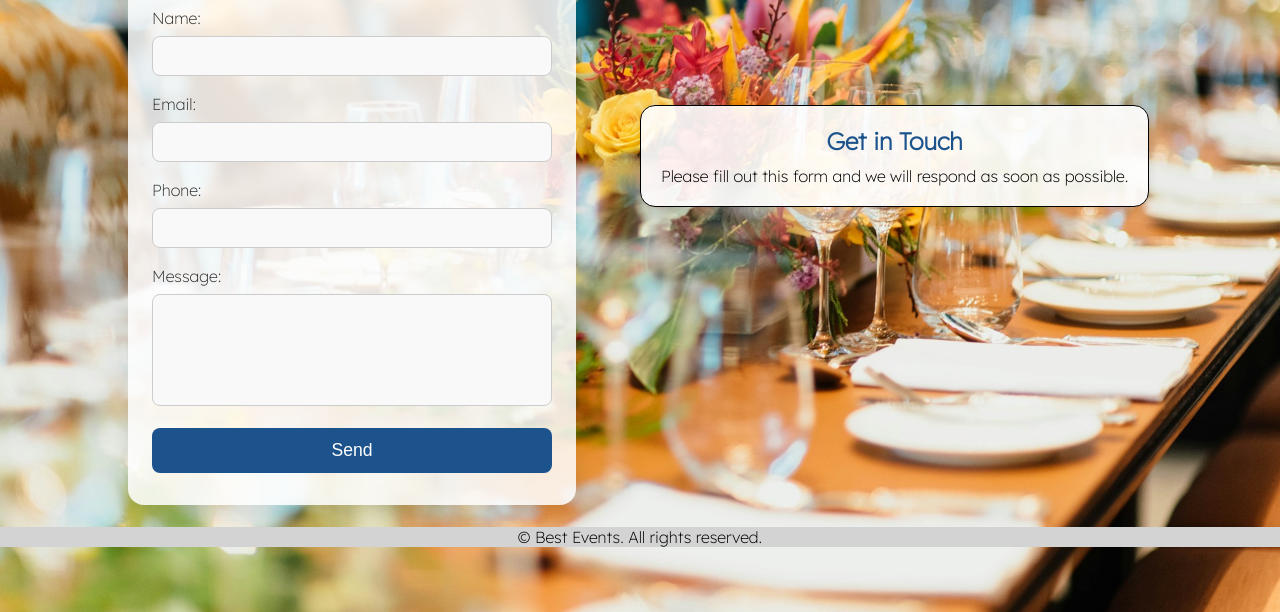
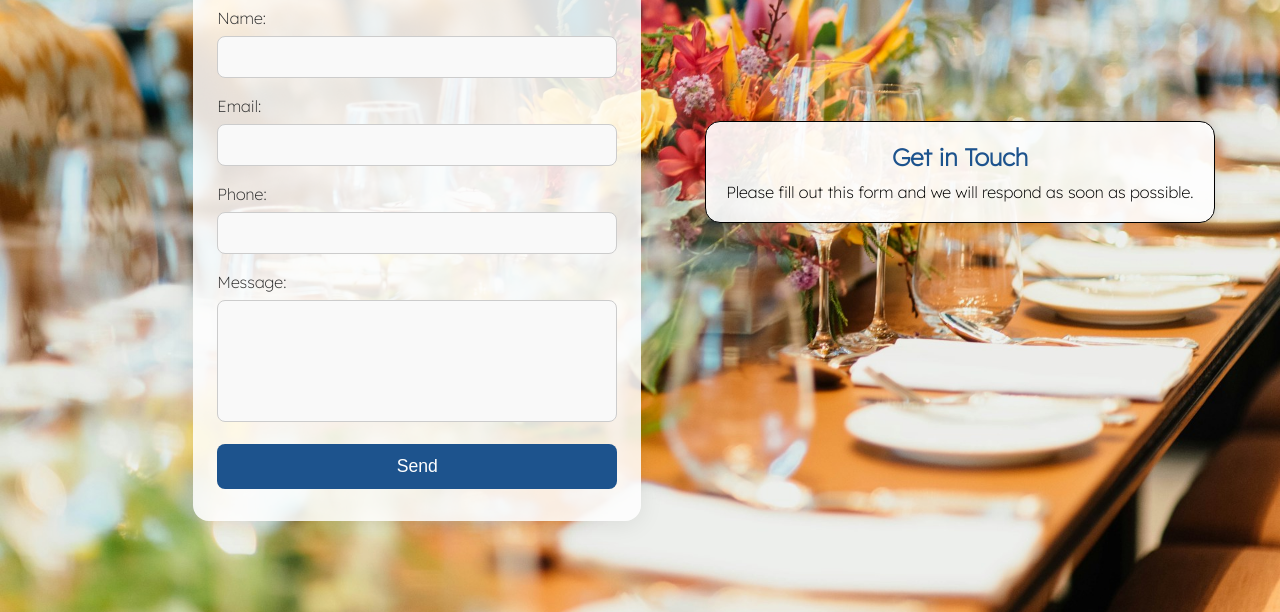
Before and after one commit to hayden16-html/B-E, a plain HTML site: page contact.html in a window 1280 px wide. Shown: the part 188-800 px from the top of the page. Drawn offline with Linux system fonts and the light colour scheme.

Commit message:
I have removed the footer and made some optimizations to the contact page.

```diff
--- a/contact.css
+++ b/contact.css
@@ -3,8 +3,7 @@
     margin: 0;
 }
 
-/*============================================== scroll ==================================================*/
-
+/*============================================== body ==================================================*/
 
 
 /*============================================== Nav bar =================================================*/
@@ -75,18 +74,25 @@ html, body {
 }
 
 body {
+    display: flex;
+    flex-direction: column;
     font-family: 'lexend';
     min-height: 100vh;
     background-image: url(assets/set\ dining\ table.jpg);
     background-size: cover;
     background-repeat: no-repeat;
     background-position: center;
-    justify-content: center;
+    justify-content: flex-start;
     align-items: center;
     text-align: center;
 }
 
-
+main {
+    flex: 1;
+    display: flex;
+    flex-direction: column;
+    justify-content: flex-start;
+}
 
 /*============================== Contact Form Styles ==============================*/
 
@@ -108,6 +114,7 @@ body {
 }
 
 #contact-form label {
+    font-family: 'lexend';
     display: block;
     margin-bottom: 8px;
     font-weight: 500;
@@ -116,6 +123,7 @@ body {
 
 #contact-form input,
 #contact-form textarea {
+    font-family: 'lexend';
     width: 100%;
     box-sizing: border-box;
     padding: 10px 12px;
@@ -167,10 +175,3 @@ body {
     padding-bottom: 10px;
     color: #1d538d;
 }
-
-/*============================================== Footer =================================================*/
-
-footer {
-    background-color: lightgray;
-    margin-top: 40vh;
-}
--- a/contact.html
+++ b/contact.html
@@ -44,10 +44,7 @@
             <h2>Get in Touch</h2>
             <p>Please fill out this form and we will respond as soon as possible.</p>
         </div>
+    </main>
 
-    <footer>
-        <p>&copy; <span id="currentYear"></span> Best Events. All rights reserved.</p>
-    </footer>
-    </main>
 </body>
 </html>
```
Also changed, not shown: 1 other file.
